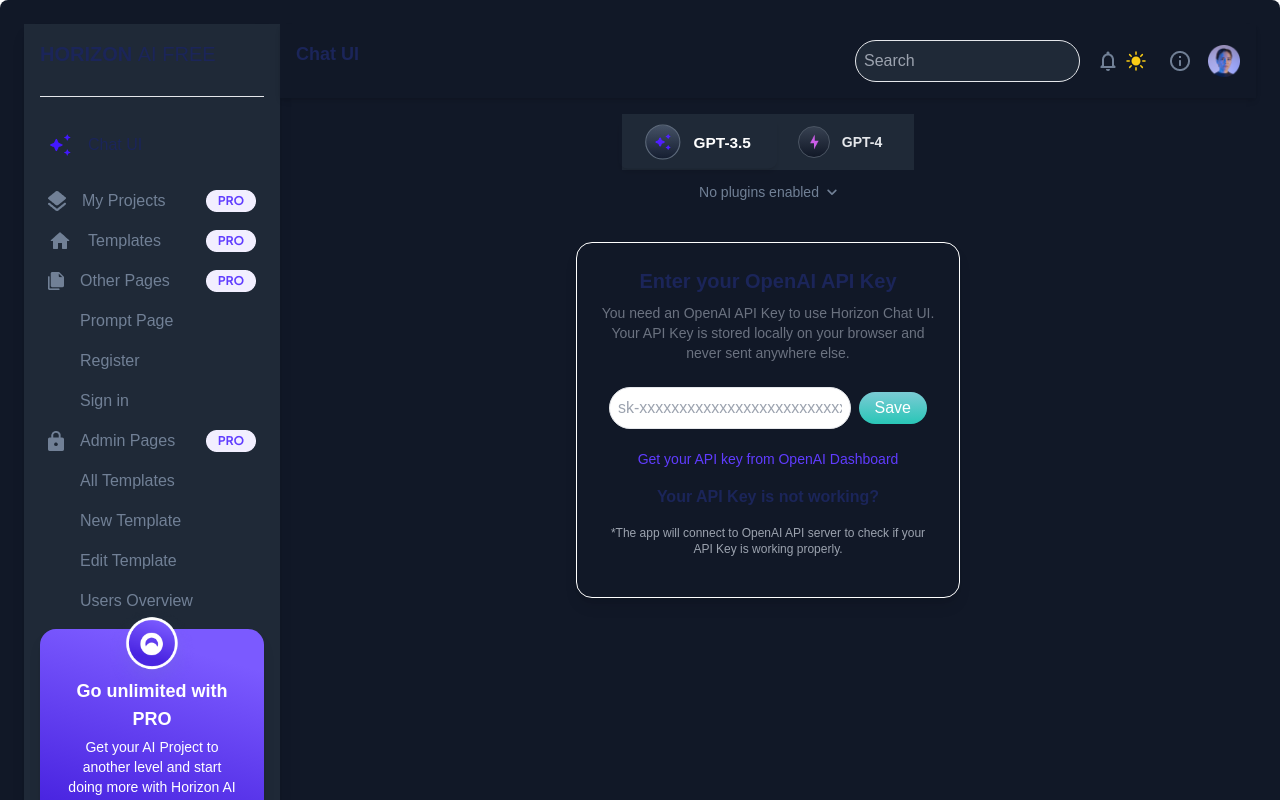
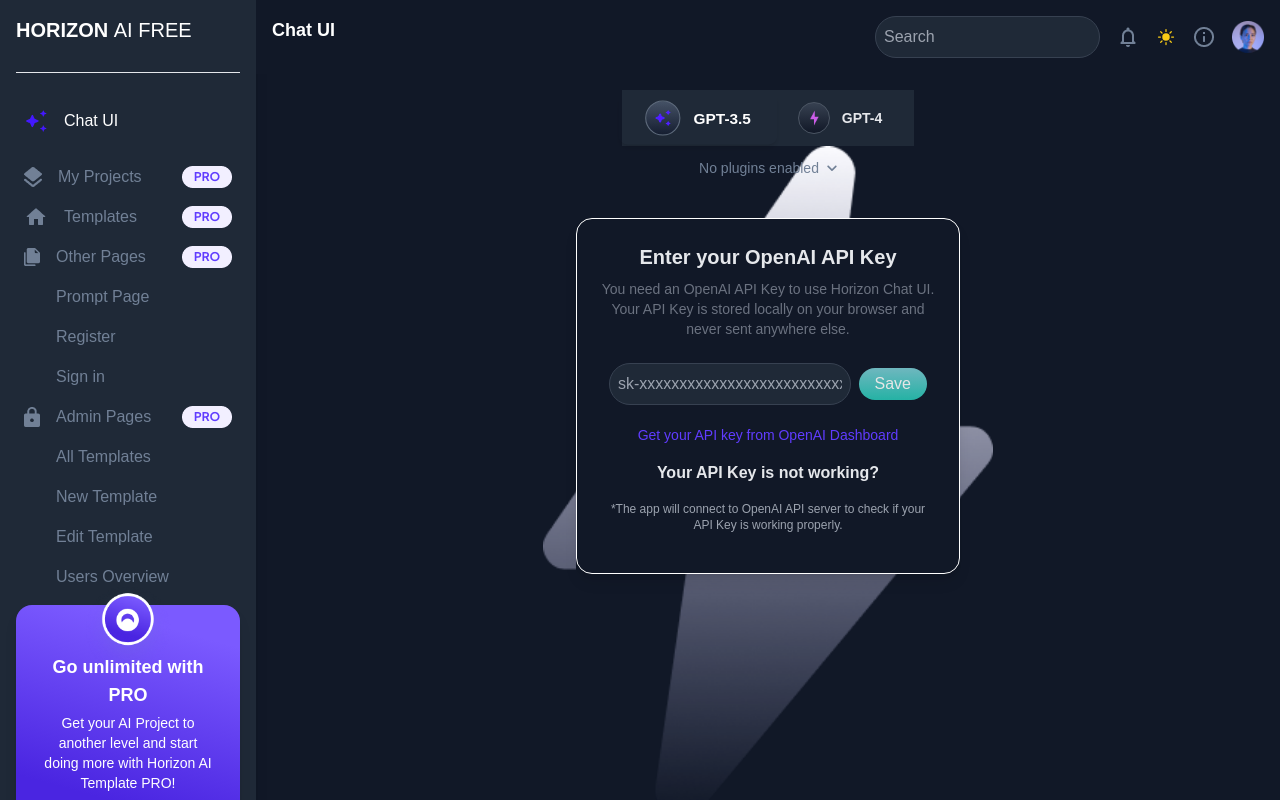
Before and after one commit to jijonjau/horizon-ai-frontend, a Next.js app in the folder horizon-ai/: page / in a window 1280 px wide. Both pictures are taken after a click on the button 1136 px from the left and 61 px from the top of the page. Shown: the top 800 px of the page. Built offline with nearby package versions, Linux system fonts and the light colour scheme.

Commit message:
finish on all components dark mode

```diff
--- a/horizon-ai/src/app/page.tsx
+++ b/horizon-ai/src/app/page.tsx
@@ -9,11 +9,16 @@ import Footer from '@/layout/Footer';
 export default function Chat() {
   const [selectedModel, setSelectedModel] = useState('gpt-3.5');
   return (
-    <div className="flex bg-white dark:bg-gray-900 dark:text-white p-6 rounded-lg shadow-md">
+    <div className="flex bg-gray-100 dark:bg-gray-900 dark:text-white rounded-lg shadow-md">
       <Sidebar />
       <div className="flex flex-col flex-1">
         <Header />
-        <div className="flex flex-col items-center flex-1 ">
+        <div
+          className="flex flex-col items-center flex-1 bg-no-repeat bg-center bg-[length:450px]"
+          style={{
+            backgroundImage: 'url(/Images/background.png)',
+          }}
+        >
           <div className="flex items-center bg-white p-1 mb-3 mt-4 dark:bg-gray-800 dark:text-gray-200">
             <button
               onClick={() => setSelectedModel('gpt-3.5')}
--- a/horizon-ai/src/components/APIKeyForm.tsx
+++ b/horizon-ai/src/components/APIKeyForm.tsx
@@ -9,7 +9,7 @@ const APIKeyForm = () => {
   return (
     <div className="flex flex-col items-center justify-center bg-gray-50 dark:bg-gray-900">
       <div className="bg-white dark:bg-gray-900 dark:border dark:border-white shadow-lg rounded-2xl p-6 w-full max-w-96 text-center">
-        <h2 className="text-xl font-semibold text-[#1b2559]">
+        <h2 className="text-xl font-semibold text-[#1b2559] dark:text-gray-200">
           Enter your OpenAI API Key
         </h2>
 
@@ -18,10 +18,10 @@ const APIKeyForm = () => {
           stored locally on your browser and never sent anywhere else.
         </p>
 
-        <div className="flex items-center p-2 rounded-lg mt-4 justify-between">
+        <div className="flex items-center p-2 rounded-lg mt-4 justify-between ">
           <input
             type="password"
-            className="flex-1 border border-gray-200 rounded-full outline-none text-gray-700 p-2"
+            className="flex-1 border border-gray-200 dark:border-gray-700 rounded-full outline-none text-gray-700 dark:text-gray-200 bg-white dark:bg-gray-800 p-2"
             placeholder="sk-xxxxxxxxxxxxxxxxxxxxxxxxxxxxxxxx"
             value={apiKey}
             onChange={(e) => setApiKey(e.target.value)}
@@ -30,7 +30,7 @@ const APIKeyForm = () => {
             style={{
               background: 'linear-gradient(180deg, #7BCBD4 0%, #29C6B7 100%)',
             }}
-            className="text-white px-4 py-1 rounded-full font-medium ml-2"
+            className="text-white px-4 py-1 rounded-full font-medium ml-2 dark:brightness-90 dark:hover:brightness-110"
           >
             Save
           </button>
@@ -43,7 +43,7 @@ const APIKeyForm = () => {
           Get your API key from OpenAI Dashboard
         </a>
 
-        <button className="font-semibold text-[#1b2559] mt-4 flex items-center justify-center w-full">
+        <button className="font-semibold text-[#1b2559] dark:text-gray-200 mt-4 flex items-center justify-center w-full">
           Your API Key is not working?
         </button>
 
--- a/horizon-ai/src/components/ScreenToggleMode.tsx
+++ b/horizon-ai/src/components/ScreenToggleMode.tsx
@@ -7,7 +7,6 @@ const ScreenModeToggle = () => {
   const [darkMode, setDarkMode] = useState(false);
 
   useEffect(() => {
-    // Check localStorage for saved mode
     const savedMode = localStorage.getItem('darkMode') === 'true';
     setDarkMode(savedMode);
 
@@ -33,47 +32,15 @@ const ScreenModeToggle = () => {
   return (
     <button
       onClick={toggleDarkMode}
-      className="w-8 h-8 flex items-center justify-center rounded-full transition-all"
+      className="w-5 h-5 flex items-center justify-center rounded-full transition-all ml-4"
     >
       {darkMode ? (
-        <SunIcon className="w-6 h-6 text-yellow-400" />
+        <SunIcon className="w-5 h-5 text-yellow-400" />
       ) : (
-        <MoonIcon className="w-6 h-6 text-gray-700" />
+        <MoonIcon className="w-5 h-5 text-gray-700" />
       )}
     </button>
   );
 };
 
 export default ScreenModeToggle;
-
-// 'use client';
-
-// import React, { useState, useEffect } from 'react';
-// import { SunIcon, MoonIcon } from '@heroicons/react/24/solid';
-
-// const ScreenModeToggle = () => {
-//   const [darkMode, setDarkMode] = useState(false);
-
-//   useEffect(() => {
-//     if (darkMode) {
-//       document.documentElement.classList.add('dark');
-//     } else {
-//       document.documentElement.classList.remove('dark');
-//     }
-//   }, [darkMode]);
-
-//   return (
-//     <button
-//       onClick={() => setDarkMode(!darkMode)}
-//       className="w-6 h-6 flex items-center justify-center rounded-full ml-4"
-//     >
-//       {darkMode ? (
-//         <SunIcon className="w-6 h-6 text-yellow-400" />
-//       ) : (
-//         <MoonIcon className="w-6 h-6 text-gray-700" />
-//       )}
-//     </button>
-//   );
-// };
-
-// export default ScreenModeToggle;
--- a/horizon-ai/src/components/Sidebar.tsx
+++ b/horizon-ai/src/components/Sidebar.tsx
@@ -11,7 +11,7 @@ const Sidebar = () => {
 
   return (
     <aside className="w-64 bg-white p-4 shadow-lg dark:bg-gray-800 dark:text-gray-200">
-      <h2 className="text-xl font-semibold text-[#1b2559]">
+      <h2 className="text-xl font-semibold text-[#1b2559] dark:text-white">
         HORIZON <span className="font-normal">AI FREE</span>
       </h2>
       <hr className="border-t border-gray-200 my-7 w-full" />
@@ -23,7 +23,9 @@ const Sidebar = () => {
               className="p-2 rounded-lg hover:bg-gray-200 flex items-center mb-4"
             >
               <img src="/Icons/auto-awesome.png" alt="awesome icon" />
-              <span className="text-[#1b2559] ml-4">Chat UI</span>
+              <span className="text-[#1b2559] dark:text-white ml-4">
+                Chat UI
+              </span>
             </Link>
           </li>
           <li>
--- a/horizon-ai/src/layout/Header.tsx
+++ b/horizon-ai/src/layout/Header.tsx
@@ -2,16 +2,17 @@ import ScreenModeToggle from '@/components/ScreenToggleMode';
 import React from 'react';
 const Header = () => {
   return (
-    <header className="w-full p-4 flex justify-between bg-white shadow-md dark:bg-gray-900 dark:shadow-lg dark:text-white">
-      <h1 className="text-lg font-semibold text-[#1b2559]">Chat UI</h1>
-      <div className="flex items-center ml-auto">
+    <header className="w-full p-4 flex justify-between bg-white shadow-sm dark:bg-gray-900 dark:shadow-lg dark:text-white">
+      <h1 className="text-lg font-semibold text-[#1b2559] dark:text-white">
+        Chat UI
+      </h1>
+      <div className="flex items-center">
         <input
           type="text"
           placeholder="Search"
           className="border p-2 rounded-full pl-10 bg-white dark:bg-gray-800 dark:text-gray-200 dark:border-gray-700"
         />
 
-        {/* <img src="/Icons/search.png" alt="Search Icon" className="absolute top-1/2 left-3 -translate-y-1/2 inline-block" /> */}
         <img
           src="/Icons/notifications.png"
           alt="notifications icon"
```
Also changed, not shown: horizon-ai/public/Images/background.png (added).
